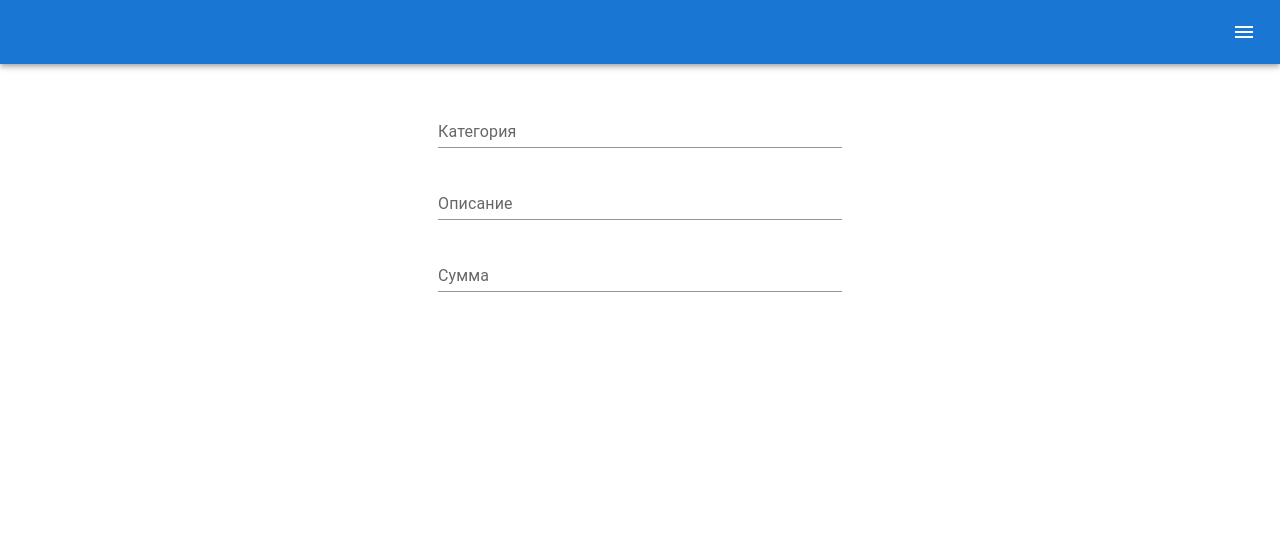
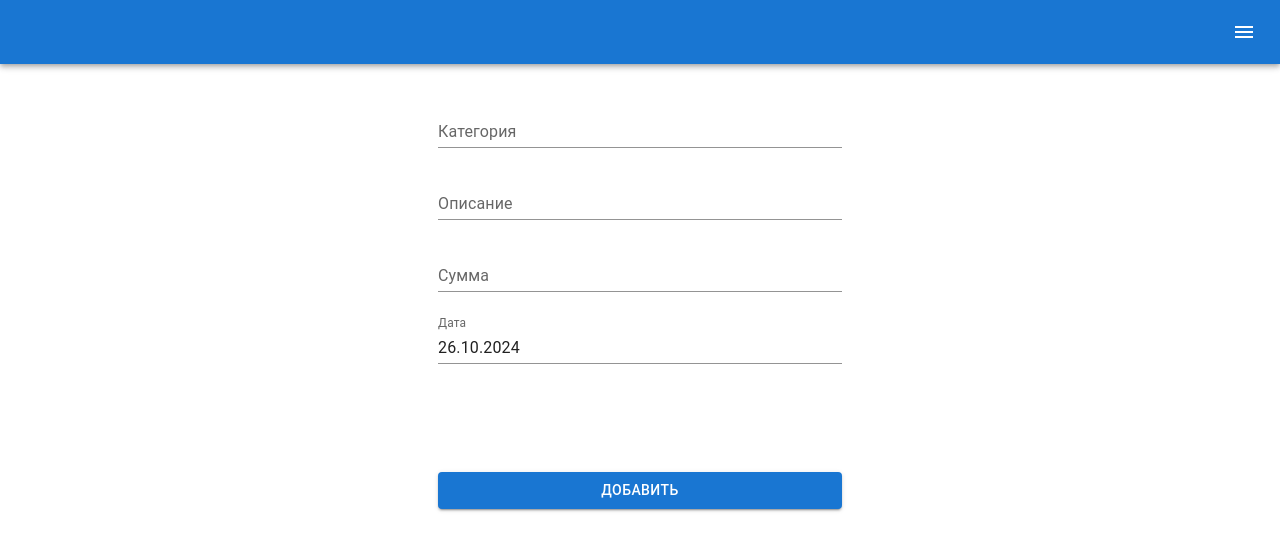
Before and after one commit to AlexeyZheryakov/notebook, a React (Vite) app: page /expenses/new in a window 1280 px wide. Shown: the top 550 px of the page. Built offline with nearby package versions, Linux system fonts and the light colour scheme.

Commit message:
added date picker and button

```diff
--- a/package.json
+++ b/package.json
@@ -19,10 +19,12 @@
     "@emotion/styled": "^11.13.0",
     "@mui/icons-material": "^6.1.5",
     "@mui/material": "^6.1.5",
+    "@mui/x-date-pickers": "^7.22.0",
     "@reduxjs/toolkit": "^2.0.1",
     "axios": "^1.7.7",
     "classnames": "^2.5.1",
     "date-fns": "^4.1.0",
+    "dayjs": "^1.11.13",
     "dotenv": "^16.4.5",
     "react": "^18.2.0",
     "react-dom": "^18.2.0",
--- a/src/pages/ExpensesEdit/ExpensesEdit.tsx
+++ b/src/pages/ExpensesEdit/ExpensesEdit.tsx
@@ -1,8 +1,12 @@
-import { Container, TextField } from "@mui/material"
+import { Button, Container, TextField } from "@mui/material"
 import s from "./styles.module.scss"
 import { forwardRef, useState } from "react"
 import type { NumericFormatProps } from "react-number-format"
 import { NumericFormat } from "react-number-format"
+import { MobileDatePicker } from "@mui/x-date-pickers/MobileDatePicker"
+import dayjs from "dayjs"
+import { LocalizationProvider } from "@mui/x-date-pickers/LocalizationProvider/LocalizationProvider"
+import { AdapterDayjs } from "@mui/x-date-pickers/AdapterDayjs"
 
 export const TEST_ID = "ExpensesEdit"
 
@@ -82,6 +86,27 @@ const ExpensesEdit = () => {
           variant="standard"
           margin="normal"
         />
+
+        <LocalizationProvider dateAdapter={AdapterDayjs}>
+          <MobileDatePicker
+            slots={{
+              textField: props => (
+                <TextField
+                  {...props}
+                  label="Дата"
+                  variant="standard"
+                  fullWidth
+                  margin="normal"
+                />
+              ),
+            }}
+            format="DD.MM.YYYY"
+            defaultValue={dayjs(new Date())}
+          />
+        </LocalizationProvider>
+        <Button sx={{ marginTop: "100px" }} fullWidth variant="contained">
+          Добавить
+        </Button>
       </div>
     </Container>
   )
```
Also changed, not shown: 1 other file (tests, documents, lock files or other folders).
